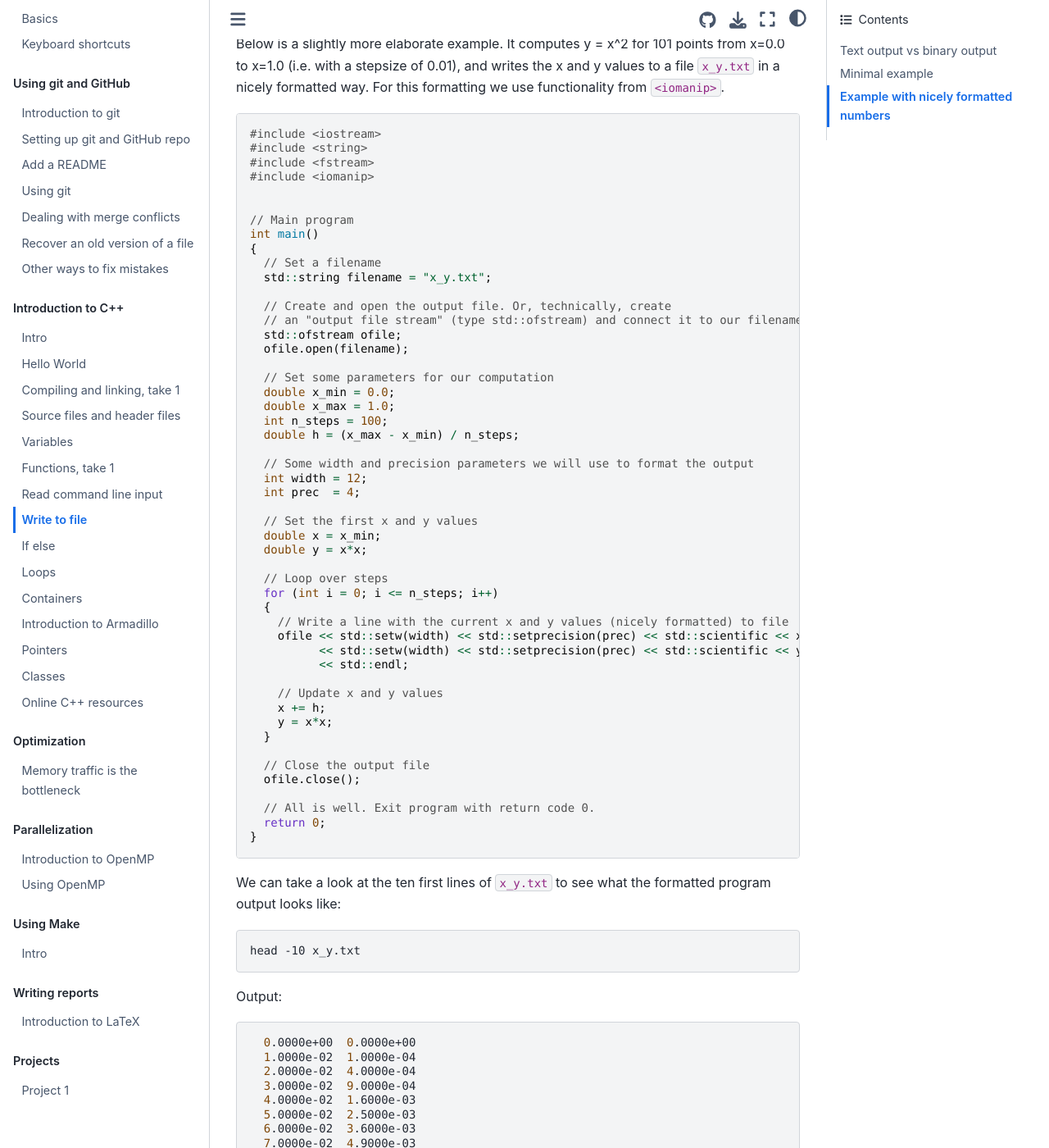
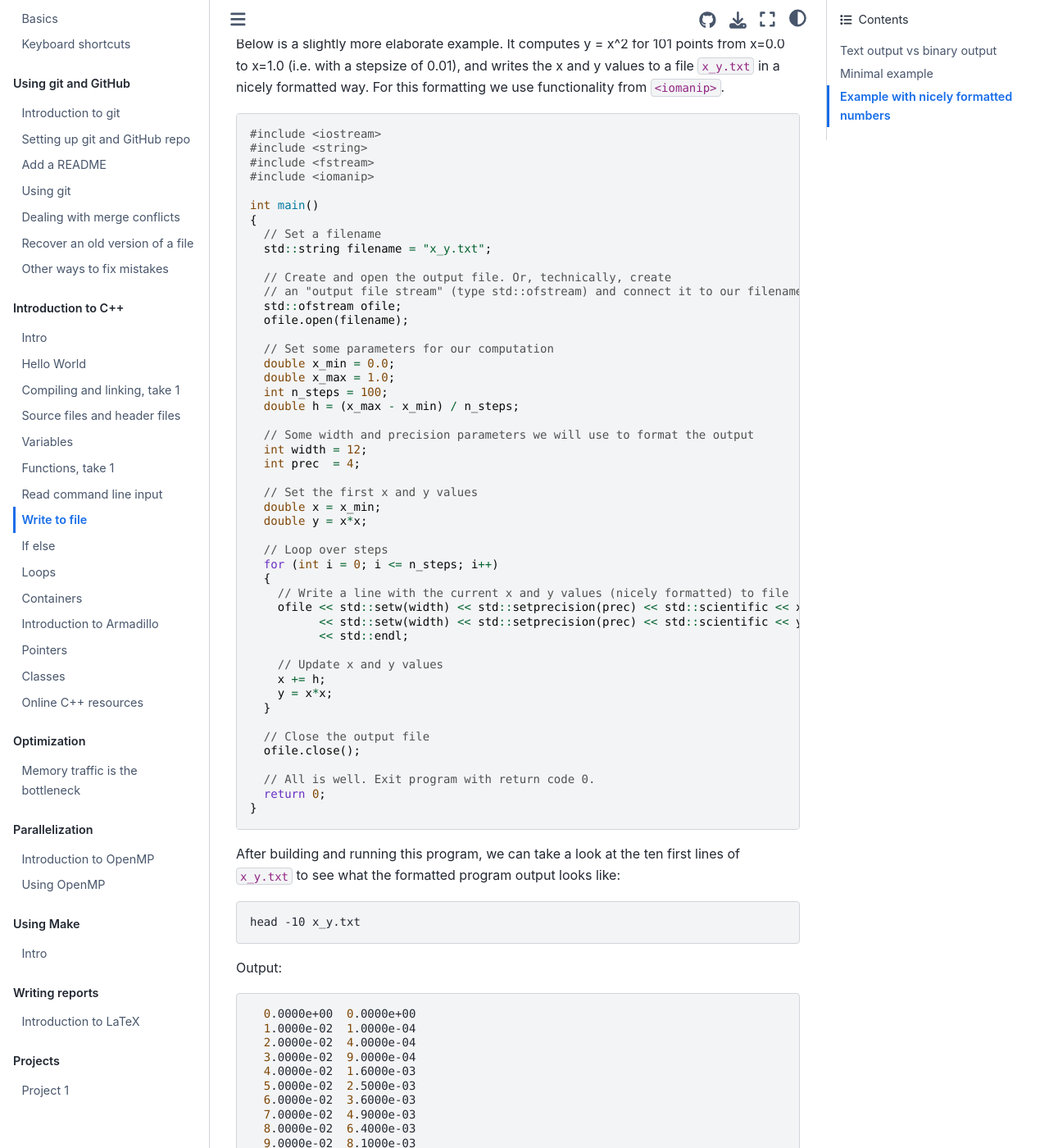
Before and after one commit to anderkve/FYS3150, a Jupyter Book: the page built from book/introduction_to_cpp/write_to_file.md, in a window 1280 px wide and 1400 px high, scrolled down 1697 px. Shown: the whole window at 82% size. Built offline with Jupyter Book 1.0.4 settings and Sphinx 7.4.7 and the Sphinx Book theme 1.1.4, drawn with Linux system fonts in a browser that asks for light colours.

Commit message:
Small tweaks
	modified:   book/introduction_to_cpp/write_to_file.md

````diff
--- a/book/introduction_to_cpp/write_to_file.md
+++ b/book/introduction_to_cpp/write_to_file.md
@@ -64,8 +64,6 @@ and writes the x and y values to a file `x_y.txt` in a nicely formatted way. For
 #include <fstream>
 #include <iomanip>
 
-
-// Main program
 int main()
 {
   // Set a filename
@@ -111,7 +109,7 @@ int main()
 }
 ```
 
-We can take a look at the ten first lines of `x_y.txt` to see what the formatted program output looks like:
+After building and running this program, we can take a look at the ten first lines of `x_y.txt` to see what the formatted program output looks like:
 
 ```sh
 head -10 x_y.txt
````
